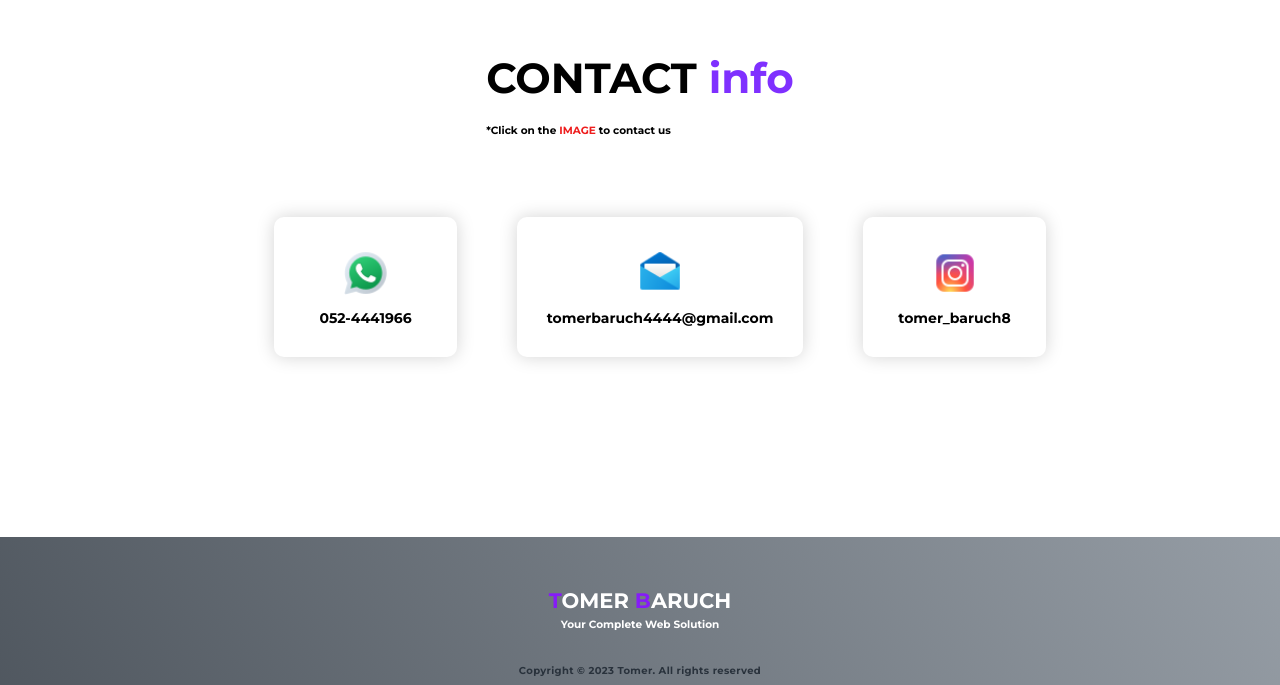
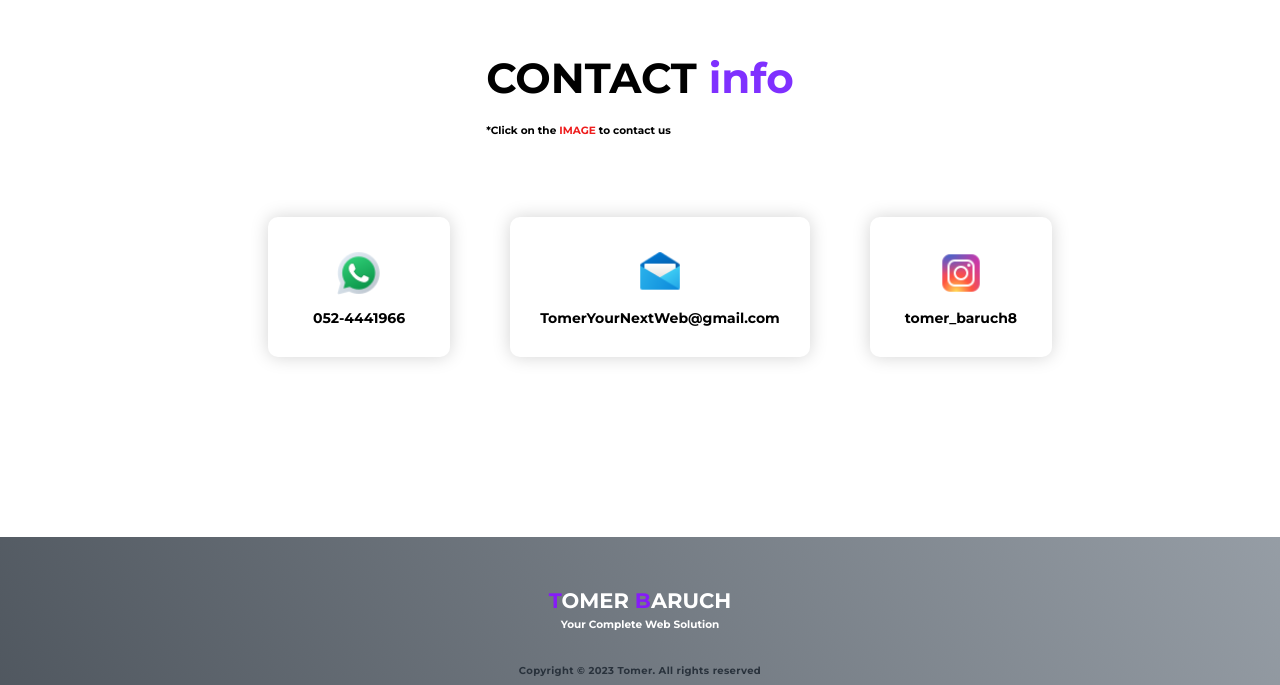
Before and after one commit to Tomerbaruch3187/Tomersporftolio, a plain HTML site: page index.html in a window 1280 px wide. Shown: the part 2495-3180 px from the top of the page. Drawn offline with Linux system fonts and the light colour scheme.

Commit message:
Update index.html

```diff
--- a/index.html
+++ b/index.html
@@ -152,11 +152,11 @@
                         </div>
                     </div>
                     <div class="contact-item">
-                        <a href="mailto:tomerbaruch4444@gmail.com" target="_blank" class="icon">
+                        <a href="mailto:TomerYourNextWeb@gmail.com" target="_blank" class="icon">
                             <img src="./images/mail.png" alt="Mail icon">
                         </a>
                         <div class="contact-info">
-                            <h2>tomerbaruch4444@gmail.com</h2>
+                            <h2>TomerYourNextWeb@gmail.com</h2>
                         </div>
                     </div>
                     <div class="contact-item">
```
